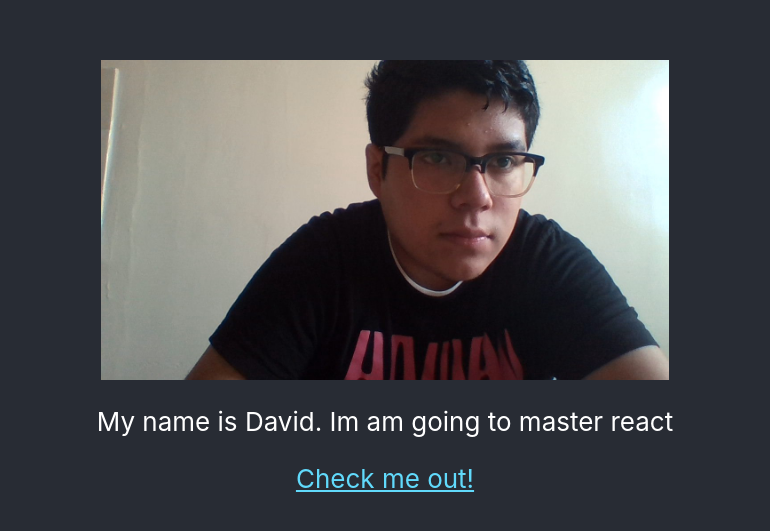
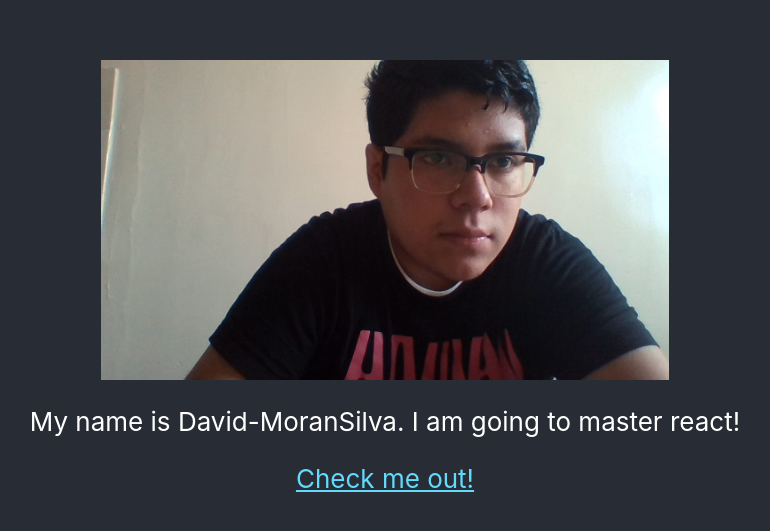
Before and after one commit to DavidMoran-Silva/js_react, a React (Create React App) app: page / in a window 1280 px wide. Shown: the part 123-654 px from the top of the page, without its empty margins (255-1025 px from the left). Built offline with nearby package versions, Linux system fonts and the light colour scheme.

Commit message:
modified App.js to say {insert your name here}

```diff
--- a/src/App.js
+++ b/src/App.js
@@ -8,7 +8,7 @@ function App() {
       <header className="App-header">
         <img src={logo} className="App-logo" alt="logo" />
         <p>
-         My name is David. Im am going to master react
+         My name is David-MoranSilva. I am going to master react!
         </p>
         <a
           className="App-link"
```
